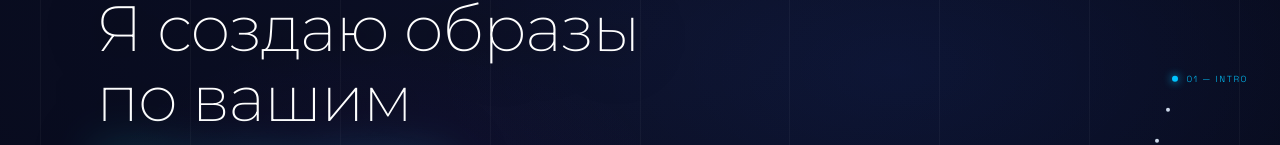
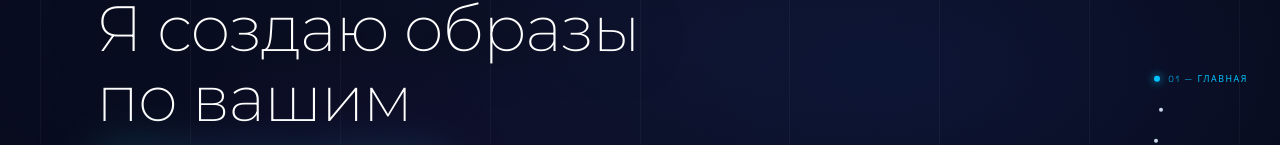
Before and after one commit to edgetilya111982-boop/portfolio, a React (Vite) app in the folder museum-app/: page / in a window 1280 px wide. Shown: the part 290-435 px from the top of the page. Built offline with nearby package versions, Linux system fonts and the light colour scheme.

Commit message:
Update SectionIndicator.jsx

```diff
--- a/museum-app/src/components/SectionIndicator.jsx
+++ b/museum-app/src/components/SectionIndicator.jsx
@@ -1,7 +1,7 @@
 import React from 'react'
 import './SectionIndicator.css'
 
-const SECTIONS = ['01 — Intro', '02 — Works', '03 — Contact']
+const SECTIONS = ['01 — Главная', '02 — Работы', '03 — Контакт']
 
 export default function SectionIndicator({ section }) {
   return (
```
